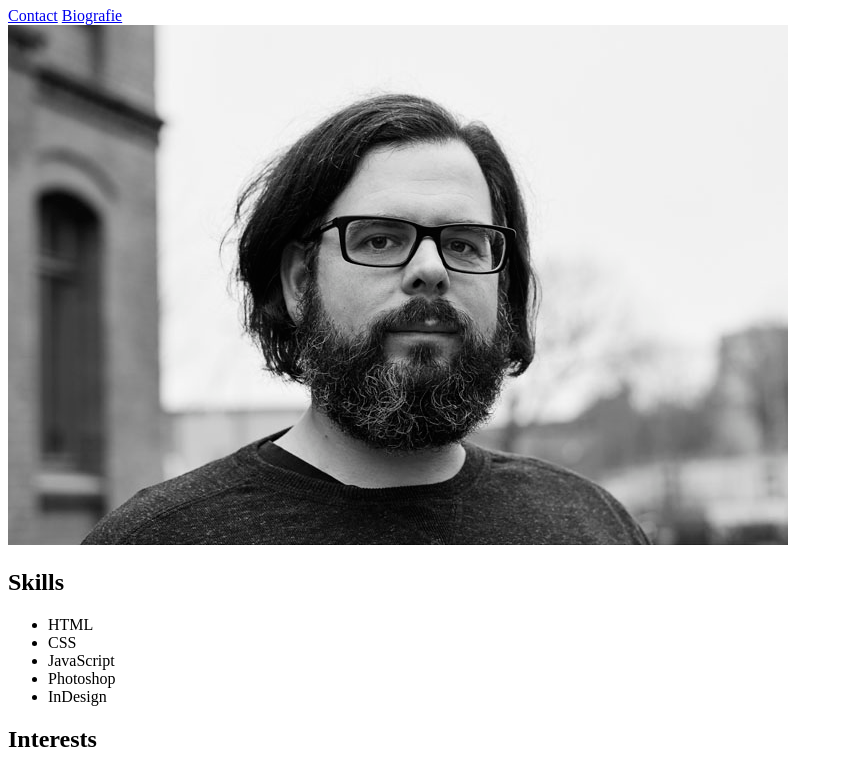
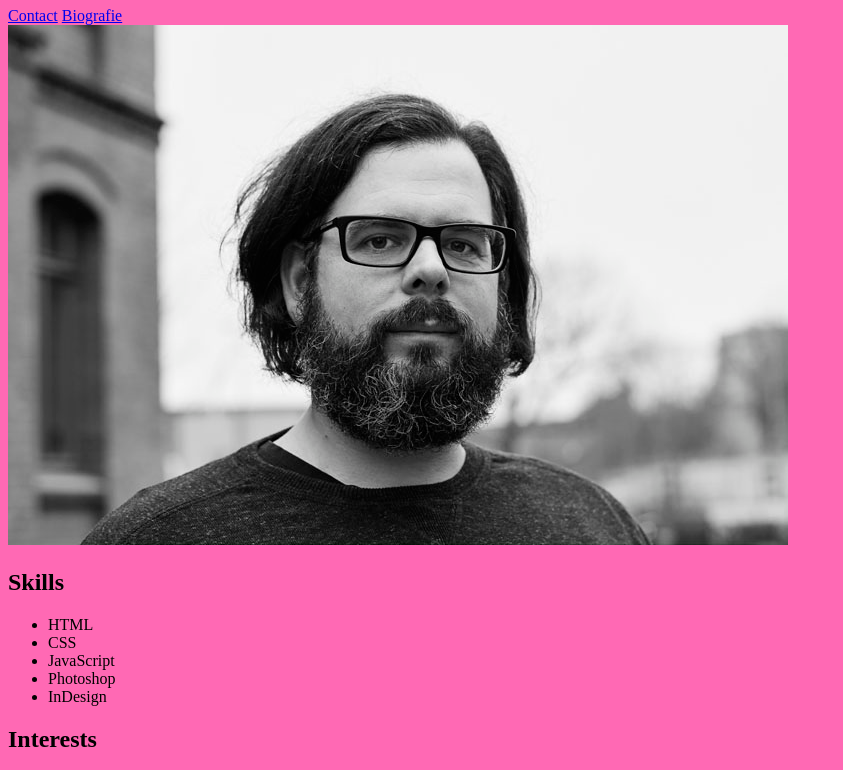
Before and after one commit to Morten-Moeller/personal-website, a plain HTML site: page index.html in a window 1280 px wide. Shown: the part 73-843 px from the top of the page, without its empty margins (0-843 px from the left). Drawn offline with Linux system fonts and the light colour scheme.

Commit message:
Strukture changed

```diff
--- a/index.html
+++ b/index.html
@@ -5,6 +5,7 @@
     <meta http-equiv="X-UA-Compatible" content="IE=edge" />
     <meta name="viewport" content="width=, initial-scale=1.0" />
     <title>Personal website from Morten Möller</title>
+    <link rel="stylesheet" href="src/css/styles.css" />
   </head>
   <body>
     <header>
--- /dev/null
+++ b/src/css/styles.css
@@ -0,0 +1,7 @@
+* {
+  box-sizing: border-box;
+}
+
+body {
+  background-color: hotpink;
+}
```
Also changed, not shown: src/images/Octocat.jpg (deleted), src/images/portrait.png (deleted), src/images/portrait_mobile.png (deleted), 3 other files.
